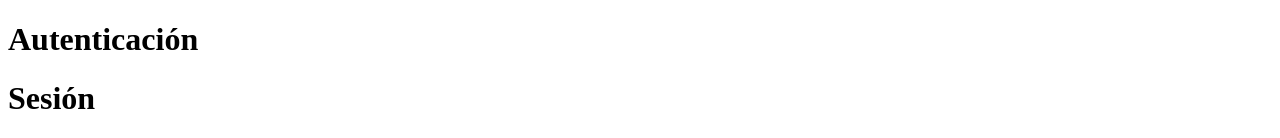
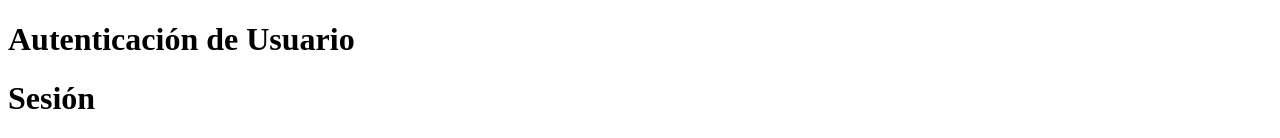
Before and after one commit to FinalProyectWeb/FinalProyectWeb.github.io, a plain HTML site: page index.html in a window 1280 px wide. Shown: the top 138 px of the page. Drawn offline with Linux system fonts and the light colour scheme; no server answers.

Commit message:
Cambio en el H1 de titulo

```diff
--- a/index.html
+++ b/index.html
@@ -15,7 +15,7 @@
     <script src="js/init.js"></script>
   </head>
   <body>
-      <h1>Autenticación</h1>
+      <h1>Autenticación de Usuario</h1>
       <h1>Sesión</h1>
       <fieldset>
           <legend>Email</legend>
```
